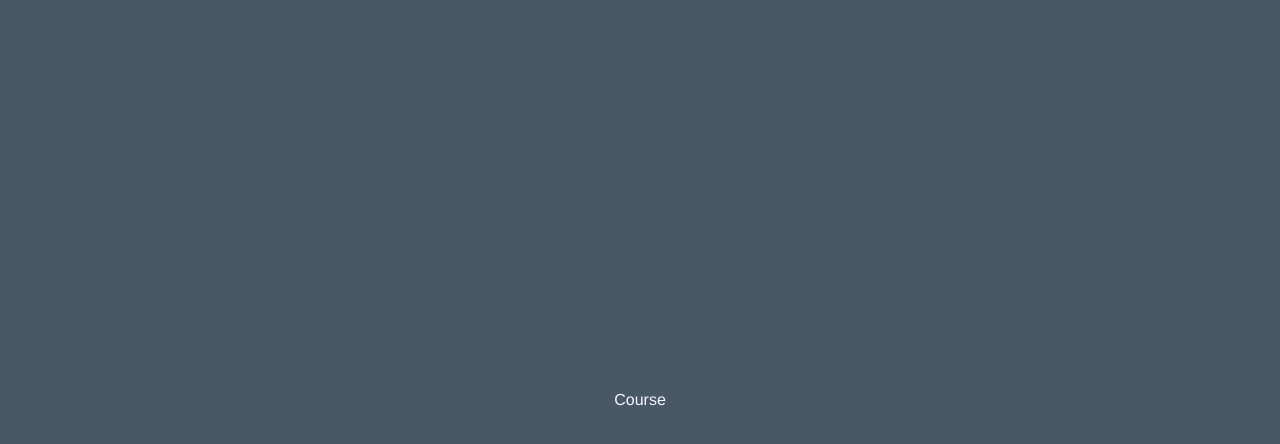
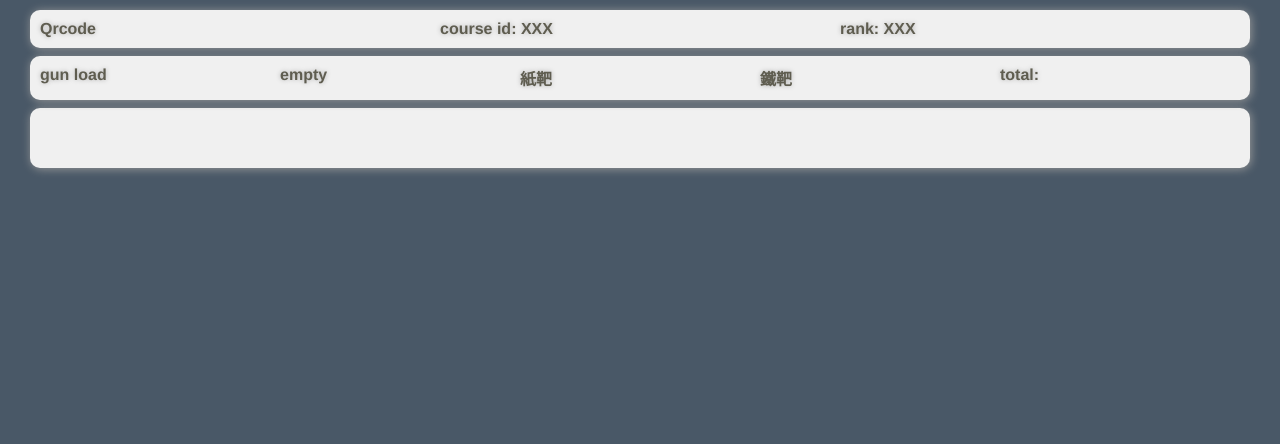
Before and after one commit to ben39053372/ipsc, a Vue app: page /course in a window 1280 px wide. Shown: the top 444 px of the page. Built offline with nearby package versions, Linux system fonts and the light colour scheme.

Commit message:
feat: course page structure

```diff
--- /dev/null
+++ b/src/components/CourseHeader.vue
@@ -0,0 +1,48 @@
+<template>
+  <div class="header">
+    <Paper class="row">
+      <div>Qrcode</div>
+      <div>course id: XXX</div>
+      <div>rank: XXX</div>
+    </Paper>
+    <Paper class="row">
+      <div>gun load</div>
+      <div>empty</div>
+      <div>紙靶</div>
+      <div>鐵靶</div>
+      <div>total:</div>
+    </Paper>
+  </div>
+</template>
+<script>
+  import { defineComponent } from '@vue/runtime-core';
+  import Paper from './Paper.vue';
+  export default defineComponent({
+    name: 'CourseHeader',
+    components: {
+      Paper,
+    },
+    setup() {
+      return {};
+    },
+  });
+</script>
+
+<style scoped>
+  .header {
+    display: flex;
+    flex: 1;
+    flex-direction: column;
+  }
+
+  .header .row {
+    display: flex;
+    flex-direction: row;
+    flex: 1;
+    padding: 10px;
+  }
+
+  .row > * {
+    flex: 1;
+  }
+</style>
--- /dev/null
+++ b/src/components/CourseRecord.vue
@@ -0,0 +1,14 @@
+<template>
+  <Paper>
+    <table>
+      <thead></thead>
+    </table>
+  </Paper>
+</template>
+<script>
+  import { defineComponent } from '@vue/runtime-core';
+  import Paper from './Paper.vue';
+  export default defineComponent({
+    components: { Paper },
+  });
+</script>
--- a/src/screens/Course.vue
+++ b/src/screens/Course.vue
@@ -1,6 +1,25 @@
-<template lang="">
-  <div>Course</div>
+<template>
+  <div class="container">
+    <CourseHeader />
+    <CourseRecord />
+  </div>
 </template>
-<script>
-  export default {};
+<script lang="ts">
+  import { defineComponent } from 'vue';
+  import CourseHeader from '../components/CourseHeader.vue';
+  import CourseRecord from '../components/CourseRecord.vue';
+
+  export default defineComponent({
+    components: { CourseHeader, CourseRecord },
+    provide: {},
+    setup() {},
+  });
 </script>
+
+<style scoped>
+  .container {
+    flex: 1;
+    align-self: flex-start;
+    margin: 10px 30px;
+  }
+</style>
```
